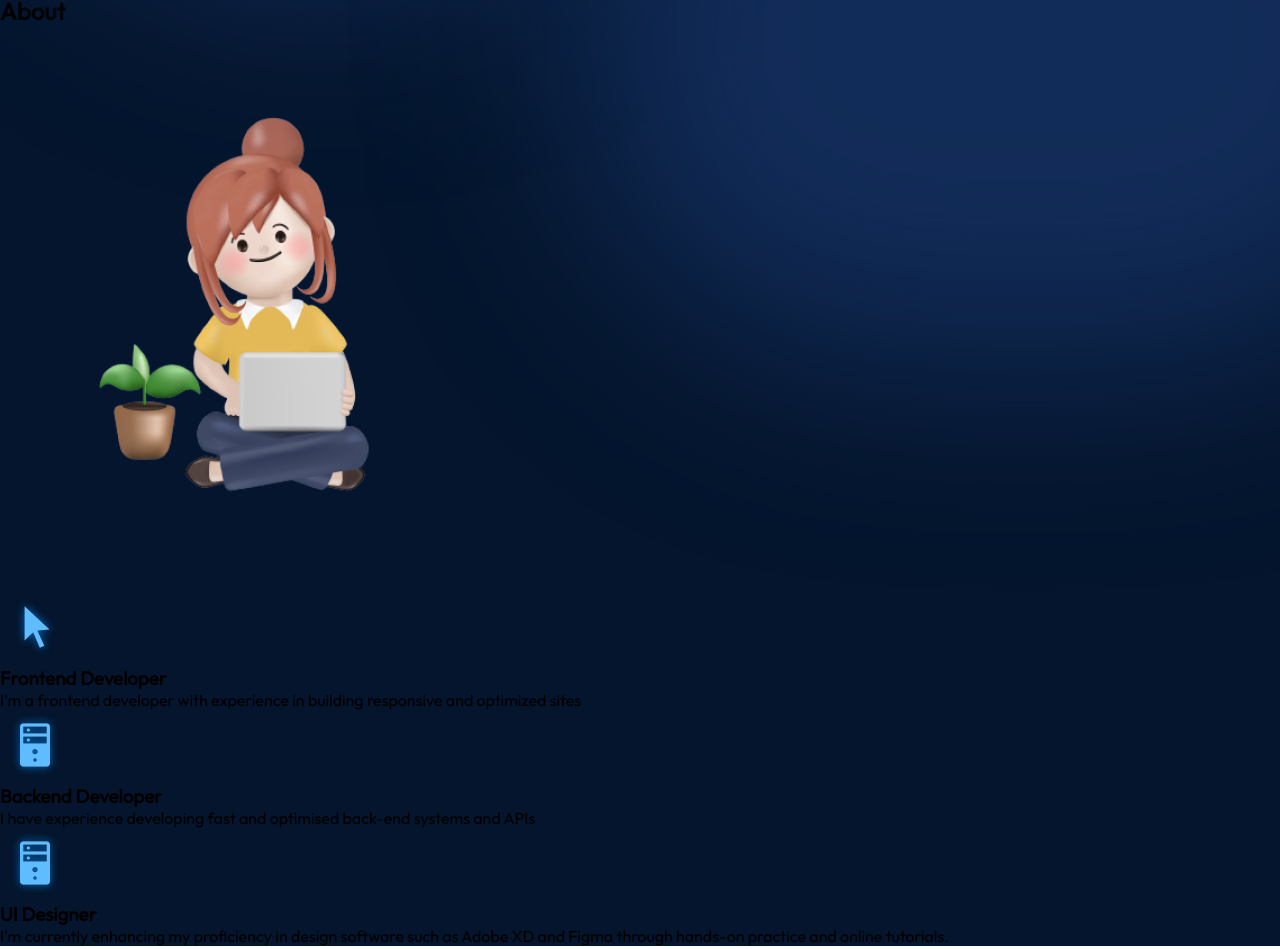
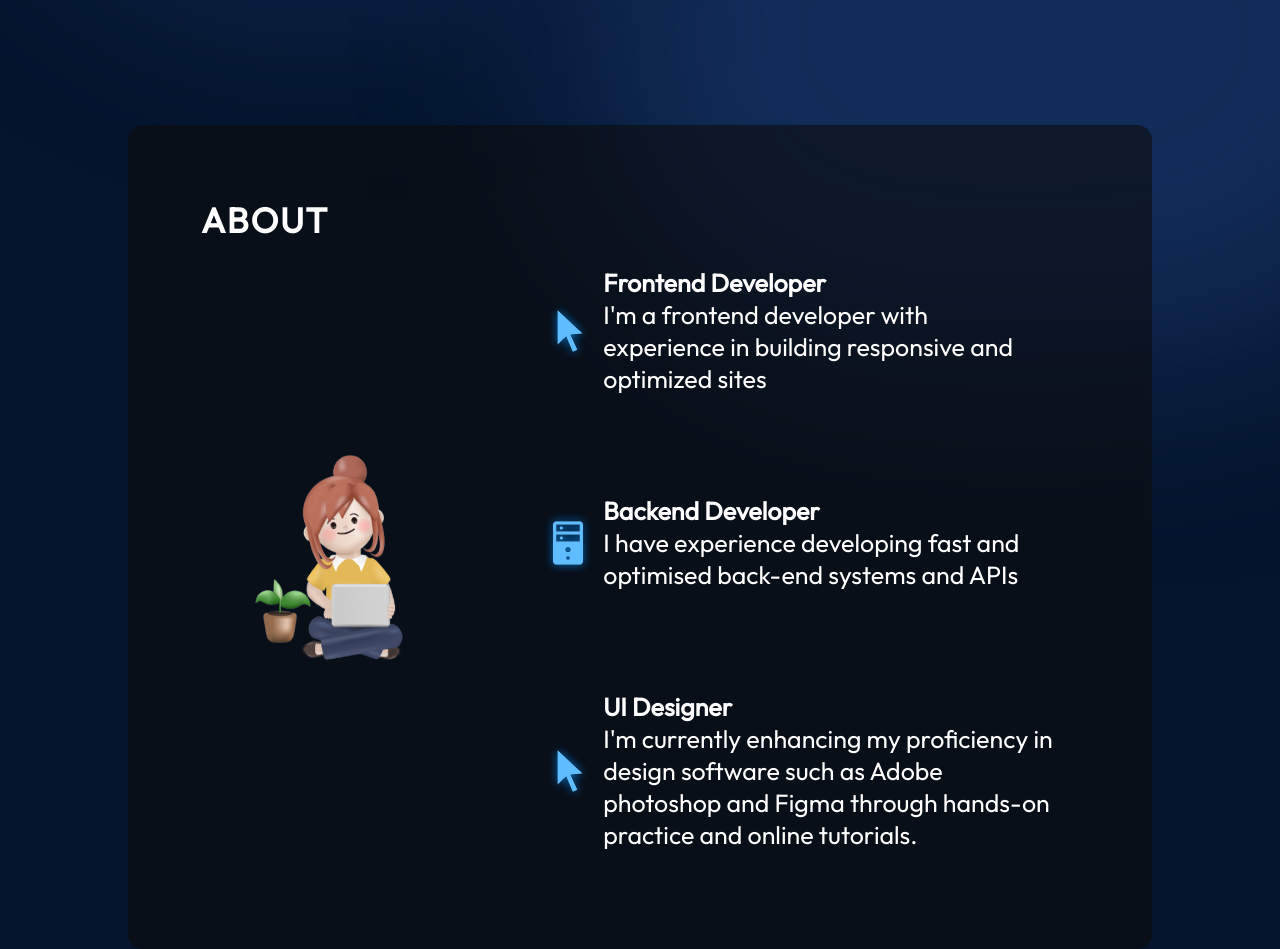
Before and after one commit to L4KsHM1/MyPortfolio, a React (Vite) app: page / in a window 1280 px wide. Shown: the part 679-1628 px from the top of the page. Built offline with nearby package versions, Linux system fonts and the light colour scheme.

Commit message:
about section

```diff
--- a/src/components/About/About.jsx
+++ b/src/components/About/About.jsx
@@ -1,34 +1,43 @@
 import React from "react";
+
+import styles from "./About.module.css";
 import { getImageUrl } from "../../utils";
 
 export const About = () =>{
-    return <section>
-        <h2>About</h2>
-        <div><img src={getImageUrl("about/aboutImage.png")} alt="me" />
-        <ul>
-            <li>
+    return (
+        <section className={styles.container} id="about">
+        <h2 className={styles.title}>About</h2>
+        <div className={styles.content}>
+        <img
+        src={getImageUrl("about/aboutImage.png")}
+        alt="me"
+        className={styles.aboutImage}
+        />
+        <ul className={styles.aboutItems}>
+            <li className={styles.aboutItem}>
                 <img src={getImageUrl("about/cursorIcon.png")} alt="cursoricon" />
-                 <div>
+                 <div className={styles.aboutItemText}>
                     <h3>Frontend Developer</h3>
                     <p>I'm a frontend developer with experience in building responsive and optimized sites</p>
                  </div>
         </li>
-        <li>
+        <li className={styles.aboutItem}>
                 <img src={getImageUrl("about/serverIcon.png")} alt="servericon" />
-                 <div>
+                 <div  className={styles.aboutItemText}>
                     <h3>Backend Developer</h3>
                     <p>I have experience developing fast and optimised back-end systems and APIs</p>
                  </div>
         </li>
-        <li>
-                <img src={getImageUrl("about/serverIcon.png")} alt="cursoricon" />
-                 <div>
+        <li className={styles.aboutItem}>
+                <img src={getImageUrl("about/cursorIcon.png")} alt="cursoricon" />
+                 <div  className={styles.aboutItemText}>
                     <h3>UI Designer</h3>
-                    <p> I'm currently enhancing my proficiency in design software such as Adobe XD and Figma through hands-on practice and online tutorials.
+                    <p> I'm currently enhancing my proficiency in design software such as Adobe photoshop and Figma through hands-on practice and online tutorials.
                    </p>
                  </div>
         </li>
         </ul>
         </div>
     </section>
+    );
 }
--- a/src/components/About/About.module.css
+++ b/src/components/About/About.module.css
@@ -0,0 +1,82 @@
+@import "../../vars.css";
+
+.container{
+    position: relative;
+    background-color:rgba(12,12,12,0.6);
+    border-radius: 15px;
+    padding: 73px;
+    margin-top: 129px;
+    z-index:1;
+    margin-left: 10%;
+    margin-right: 10%;
+}
+.title{
+    color:var(--color-text);
+    font-size: 35px;
+    font-weight: 700;
+    letter-spacing: 1.75px;
+    text-transform: uppercase;
+
+}
+.content{
+    display: flex;
+    flex-direction: row;
+    align-items: center;
+}
+.aboutImage{
+    width:35%;
+}
+.aboutItems{
+    color: var(--color-text);
+    display: flex;
+    flex-direction: column;
+    gap: 50px;
+}
+.aboutItem{
+    display: flex;
+    flex-direction: row;
+    align-items: center;
+    border-radius: 20px;
+    list-style: none;
+    padding: 25px;
+    background-image: linear-gradient(
+        90deg,
+        rgba(165,215,232,0.42)0%,
+        rgba(255,255,255,0) 100%
+    );
+    background-size: 0 100%;
+    background-repeat: no-repeat;
+    transition: 0.4s;
+}
+.aboutItem:hover{
+    background-size: 100% 100%;
+}
+.aboutItem h3{
+    font-size:25px;
+    font-weight: 600;
+}
+.aboutItem p {
+    font-size: 25px;
+}
+
+@media screen and (max-width:830px) {
+    .container{
+        background-color: transparent;
+        padding-left: 0;
+        padding-left: 0;
+    }
+
+    .content {
+        flex-direction: column;
+    }
+    .aboutImage{
+        display: none;
+    }
+    .aboutItems{
+        margin-top: 29px;
+    }
+    .aboutItem{
+        padding-left: 0;
+        padding-right: 0;
+    }
+}
```
